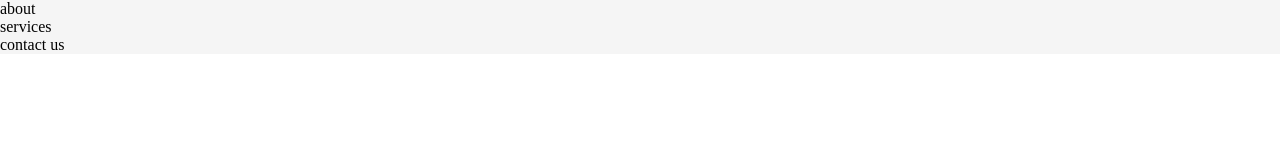
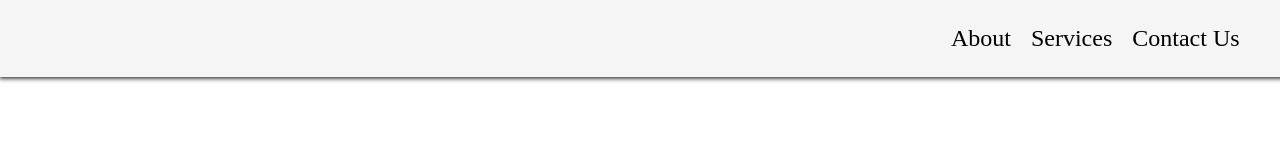
Before and after one commit to Proseize1/Difference-maker-concept-, a plain HTML site: page index.html in a window 1280 px wide. Drawn offline with Linux system fonts and the light colour scheme.

Commit message:
add shadow to the nav box and also adding a simple hover effect to the nav bar

```diff
--- a/index.html
+++ b/index.html
@@ -8,7 +8,7 @@
 </head>
 <body>
     <nav>
-        <ol>
+        <ol class="nav-bar">
             <li>about</li>
             <li>services</li>
             <li>contact us</li>
--- a/style.Css
+++ b/style.Css
@@ -10,14 +10,38 @@
     position: relative;
     top: 10%;
     left: auto;
+    box-shadow: 5px -5px 5px 6px black;
     right: auto;
     color: whitesmoke;
-    box-shadow: 10px -10px 4px black;
+    box-shadow: inset;
     display: flex;
   }
 
- nav ol li {
+
+ .nav-bar {
+
     list-style-type: none;
     color: black;
     display: flex;
+    padding: 10px;
+    margin: 5px;
+
+
  }
+
+
+nav ol li {
+  margin: 10px;
+  position: relative;
+  left: 300%;
+  font-size: 1.5em;
+  text-transform: capitalize;
+}
+
+/* nav bar hover */
+
+nav ol li:hover {
+text-decoration: underline;
+color:red;
+/* font-size: 1.6em; */
+}
```
